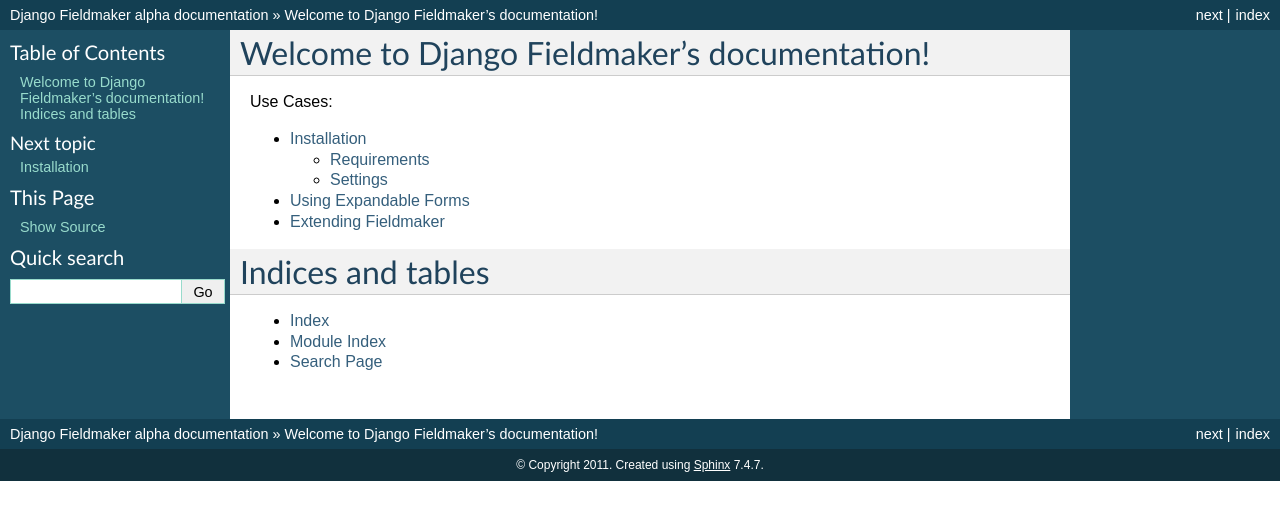
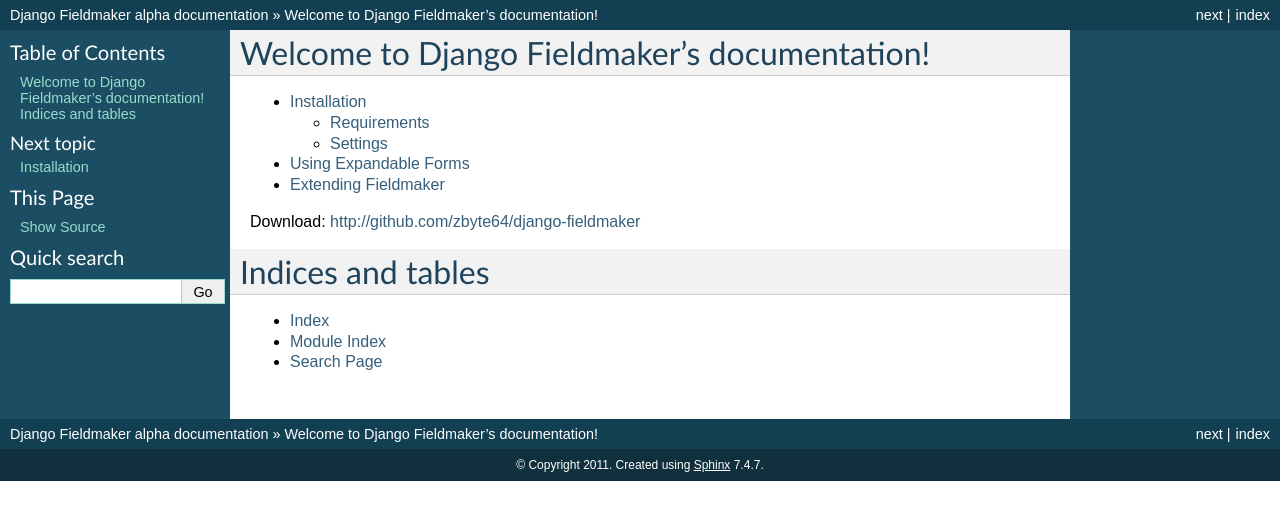
Before and after one commit to zbyte64/django-fieldmaker, a Sphinx documentation site: the page built from docs/source/index.rst, in a window 1280 px wide. Shown: the top 520 px of the page. Built offline with Sphinx 7.4.7, drawn with Linux system fonts in a browser that asks for light colours; pages that are not in the unit, such as notebooks, are missing from menus.

Commit message:
added download link to docs

```diff
--- a/docs/source/index.rst
+++ b/docs/source/index.rst
@@ -1,7 +1,5 @@
 Welcome to Django Fieldmaker's documentation!
 =======================================
-
-Use Cases:
 
 .. toctree::
    :glob:
@@ -13,6 +11,8 @@ Use Cases:
    manual/extending
 
 
+Download: http://github.com/zbyte64/django-fieldmaker
+
 Indices and tables
 ==================
 
```
